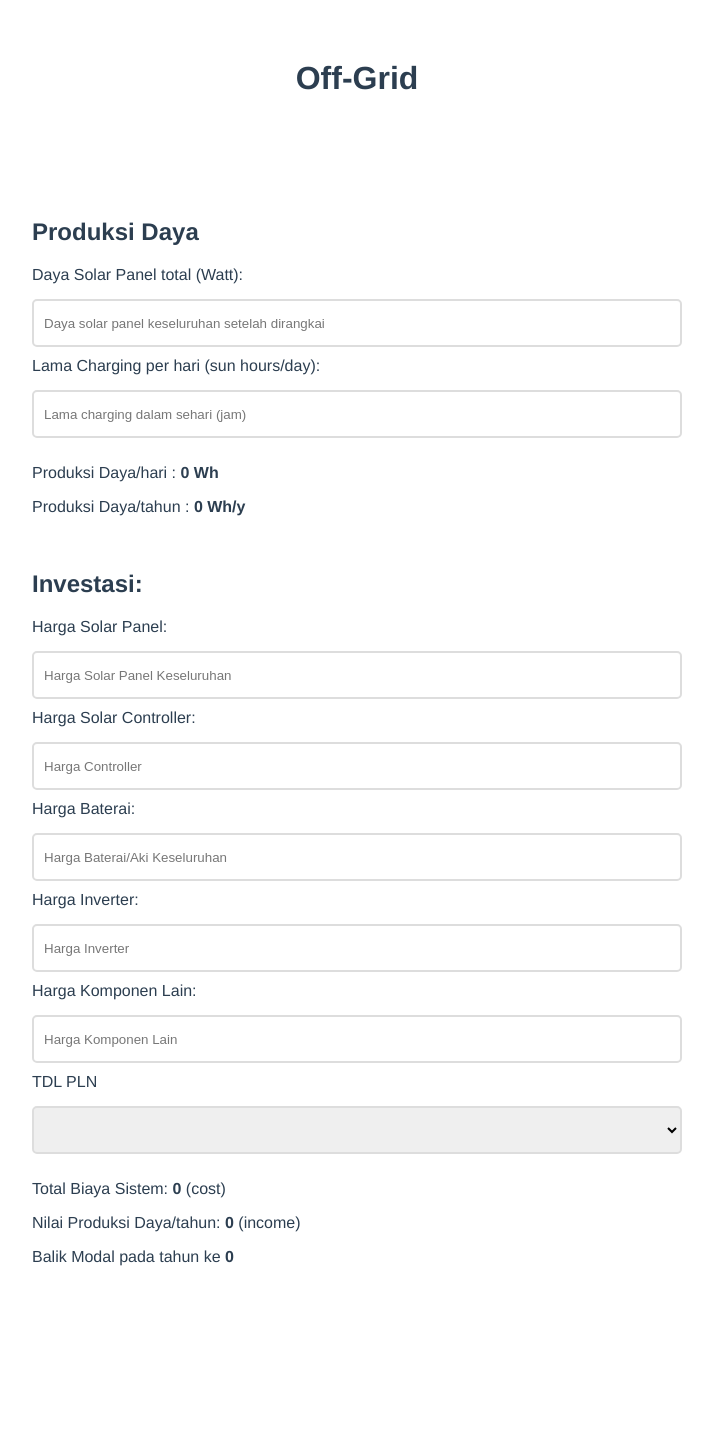
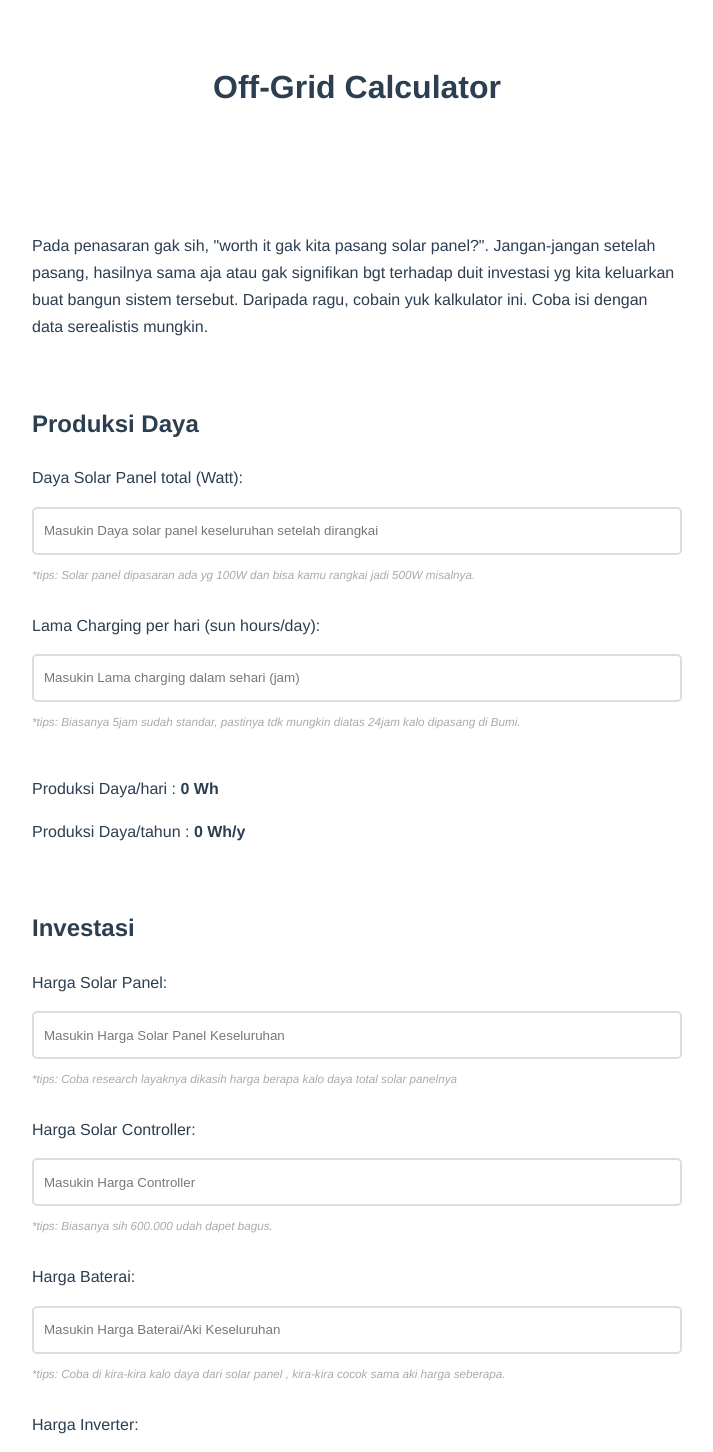
Before and after one commit to andirkh/off-grid-calculator, a Vue app: page /#/ in a window 1280 px wide. Shown: the top 1452 px of the page, without its empty margins (283-996 px from the left). Before the commit the page ends 1362 px from the top, so only its background shows below. Built offline with nearby package versions, Linux system fonts and the light colour scheme.

Commit message:
add conclusion

```diff
--- a/src/App.vue
+++ b/src/App.vue
@@ -1,6 +1,6 @@
 <template>
   <div id="app">
-    <h1 style="text-align: center">Off-Grid</h1>
+    <h1 style="text-align: center">Off-Grid Calculator</h1>
     <router-view/>
   </div>
 </template>
@@ -24,6 +24,7 @@ export default {
 html, body {
   height: 100%;
   background: white;
+  line-height: 1.7;
 }
 
 * {
@@ -52,6 +53,13 @@ html, body {
   text-align: left;
 }
 
+.small-text {
+  color: #aaa;
+  font-size: .73em;
+  margin: 0;
+  font-style: italic;
+}
+
 .label-form {
   font-size: 1em;
   margin-bottom: 15px;
@@ -69,6 +77,24 @@ html, body {
 }
 .big-input:focus {
   border: 4px solid #00ffb9;
+}
+
+.create-button {
+  width: 100%;
+  padding: 35px;
+  color:white;
+  font-weight: bold;
+  font-size: 1.3em;
+  cursor: pointer;
+  outline: none;
+  border: none;
+  background: linear-gradient(to right, #00c6ff, #0072ff );
+  border-radius: 5px;
+}
+
+.create-button:hover {
+  background: linear-gradient(to left, #00c6ff, #0072ff );
+  transform: translateY(2px);
 }
 
 ::-webkit-input-placeholder { /* Chrome/Opera/Safari */
@@ -93,6 +119,8 @@ input::-webkit-inner-spin-button {
     -webkit-appearance: none;
     margin: 0; /* <-- Apparently some margin are still there even though it's hidden */
 }
+
+
 @media (max-width: 940px){
   .finder {
     width: 100%;
--- a/src/components/SolarEnergy.vue
+++ b/src/components/SolarEnergy.vue
@@ -1,36 +1,51 @@
 <template>
   <div class="finder left">
     <div class="form-box">
+
+      <p>Pada penasaran gak sih, "worth it gak kita pasang solar panel?". Jangan-jangan setelah pasang, hasilnya sama aja atau gak signifikan bgt terhadap duit investasi yg kita keluarkan buat bangun sistem tersebut. Daripada ragu, cobain yuk kalkulator ini. Coba isi dengan data serealistis mungkin.</p>
+
+      <br />
+
       <h2>Produksi Daya</h2>
       <label class="label-form">Daya Solar Panel total (Watt):</label>
       <input class="big-input"
         type="number"
         v-model.number="solarPanelWatt"
+        placeholder="Masukin Daya solar panel keseluruhan setelah dirangkai" />
+      <p class="small-text">*tips: Solar panel dipasaran ada yg 100W dan bisa kamu rangkai jadi 500W misalnya.</p>
+      <br />
 
-        placeholder="Daya solar panel keseluruhan setelah dirangkai" />
+      <label class="label-form">Lama Charging per hari (sun hours/day):</label>
+      <input class="big-input" max="24"  type="number" v-model.number="sunHours" placeholder="Masukin Lama charging dalam sehari (jam)" />
+      <p class="small-text" v-if="sunHours < 24">*tips: Biasanya 5jam sudah standar, pastinya tdk mungkin diatas 24jam kalo dipasang di Bumi.</p>
+      <p class="small-text" style="color: #ef567a" v-if="sunHours > 24">*DI BUMI MAKSIMAL SEHARI CUMA 24JAM BOSQUU</p>
+
       <br />
-      <label class="label-form">Lama Charging per hari (sun hours/day):</label>
-      <input class="big-input"  type="number" v-model.number="sunHours" placeholder="Lama charging dalam sehari (jam)" />
       <p>Produksi Daya/hari : <strong>{{ dailyPowerProduction }} Wh</strong></p>
       <p>Produksi Daya/tahun : <strong>{{ yearlyEnergyCreation }} Wh/y</strong></p>
 
       <br />
 
-      <h2>Investasi: </h2>
+      <h2>Investasi </h2>
       <label class="label-form"> Harga Solar Panel: </label>
-      <input class="big-input"  type="number" v-model.number="solarPanelPrice" placeholder="Harga Solar Panel Keseluruhan" />
+      <input class="big-input"  type="number" v-model.number="solarPanelPrice" placeholder="Masukin Harga Solar Panel Keseluruhan" />
+      <p class="small-text">*tips: Coba research layaknya dikasih harga berapa kalo daya total solar panelnya {{solarPanelWatt}}</p>
       <br />
       <label class="label-form"> Harga Solar Controller: </label>
-      <input class="big-input"  type="number" v-model.number="controllerPrice" placeholder="Harga Controller" />
+      <input class="big-input"  type="number" v-model.number="controllerPrice" placeholder="Masukin Harga Controller" />
+      <p class="small-text">*tips: Biasanya sih 600.000 udah dapet bagus.</p>
       <br />
       <label class="label-form"> Harga Baterai: </label>
-      <input class="big-input"  type="number" v-model.number="batteryPrice" placeholder="Harga Baterai/Aki Keseluruhan" />
+      <input class="big-input"  type="number" v-model.number="batteryPrice" placeholder="Masukin Harga Baterai/Aki Keseluruhan" />
+      <p class="small-text">*tips: Coba di kira-kira kalo daya dari solar panel {{solarPanelWatt}}, kira-kira cocok sama aki harga seberapa.</p>
       <br />
       <label class="label-form"> Harga Inverter: </label>
-      <input class="big-input"  type="number" v-model.number="inverterPrice" placeholder="Harga Inverter" />
+      <input class="big-input"  type="number" v-model.number="inverterPrice" placeholder="Masukin Harga Inverter" />
+      <p class="small-text">*tips: Biasanya 1,4jt udah dapet Inverter yg Pure Sine Wave.</p>
       <br />
-      <label class="label-form"> Harga Komponen Lain: </label>
-      <input class="big-input"  type="number" v-model.number="miscPrice" placeholder="Harga Komponen Lain" />
+      <label class="label-form"> Harga Komponen Lain dan Jasa: </label>
+      <input class="big-input"  type="number" v-model.number="miscPrice" placeholder="Masukin Harga Komponen Lain" />
+      <p class="small-text">*tips: Harga kabel, dan harga-harga tidak terduga lain seperti biaya pemasangan.</p>
       <br />
       <label class="label-form">TDL PLN</label>
       <select v-model="tdlPLN" class="big-input">
@@ -78,7 +93,21 @@
       <br />
       <p>Total Biaya Sistem: <strong>{{ formatMoney(systemCost) }}</strong> (cost)</p>
       <p>Nilai Produksi Daya/tahun: <strong>{{ formatMoney(yearlyValueCreation) }}</strong> (income)</p>
-      <p>Balik Modal pada tahun ke <strong>{{ isNaN(systemPaybackPeriod) ? 0 : systemPaybackPeriod.toString().slice(0,3) }}</strong></p>
+      <p>Balik Modal pada tahun ke <strong>{{ isNaN(systemPaybackPeriod) ? 0 : systemPaybackPeriod.toString().slice(0,3) }}</strong> <button v-on:click="seeInsight" v-if="systemCost > 0">maksudnya?</button></p>
+
+      <br />
+
+      <div v-if="insightOpen">
+        <h2>Maksudnya</h2>
+        <p>Dari data perkiraan yg kamu isi, biaya yg dibutuhkan untuk membangun sistem tersebut adalah sekitar <strong>{{formatMoney(systemCost)}}</strong>. Tiap tahun, sistemmu dapat menghasilkan listrik yg jika dirupiahin bisa sekitar <strong>{{ formatMoney(yearlyValueCreation) }}</strong> relatif terhadap TDL PLN yg sedang kamu pakai sekarang. Jadi sekitar... ya kira-kira {{(yearlyValueCreation / systemCost * 100).toString().slice(0,5)}}% lah dari modalmu akan kembali tiap tahun. Oleh karena itu, dibutuhkan waktu {{systemPaybackPeriod.toString().slice(0,3)}} tahun agar modalmu kembali. </p>
+
+        <p>Setelah modalmu kembali, kamu baru bisa benar-benar menghemat tagihan listrikmu dan mendapatkan benefit yg sebenarnya. Solar panelmu akan menghemat pengeluaran listrik senilai <strong>{{ formatMoney(Math.round(yearlyValueCreation / 12)) }}</strong> perbulannya. Lumayan?</p>
+
+        <br />
+        <br />
+
+        <button class="create-button" v-on:click="sebentar">Aduh, saya penasaran</button>
+      </div>
     </div>
   </div>
 </template>
@@ -88,6 +117,7 @@ export default {
   name: 'SolarEnergy',
   data () {
     return {
+      insightOpen: false,
       sunHours: null,
       solarPanelWatt: null,
 
@@ -102,6 +132,12 @@ export default {
     }
   },
   methods: {
+    sebentar: function(){
+      alert("sebentar sabar ya, masih saya buatin page selanjutnya, hehe.")
+    },
+    seeInsight: function(){
+      this.insightOpen = true;
+    },
     formatMoney: function(a){
       if (a === 0) {
     		return "0"
```
Also changed, not shown: 13 other files (tests, documents, lock files or other folders).
